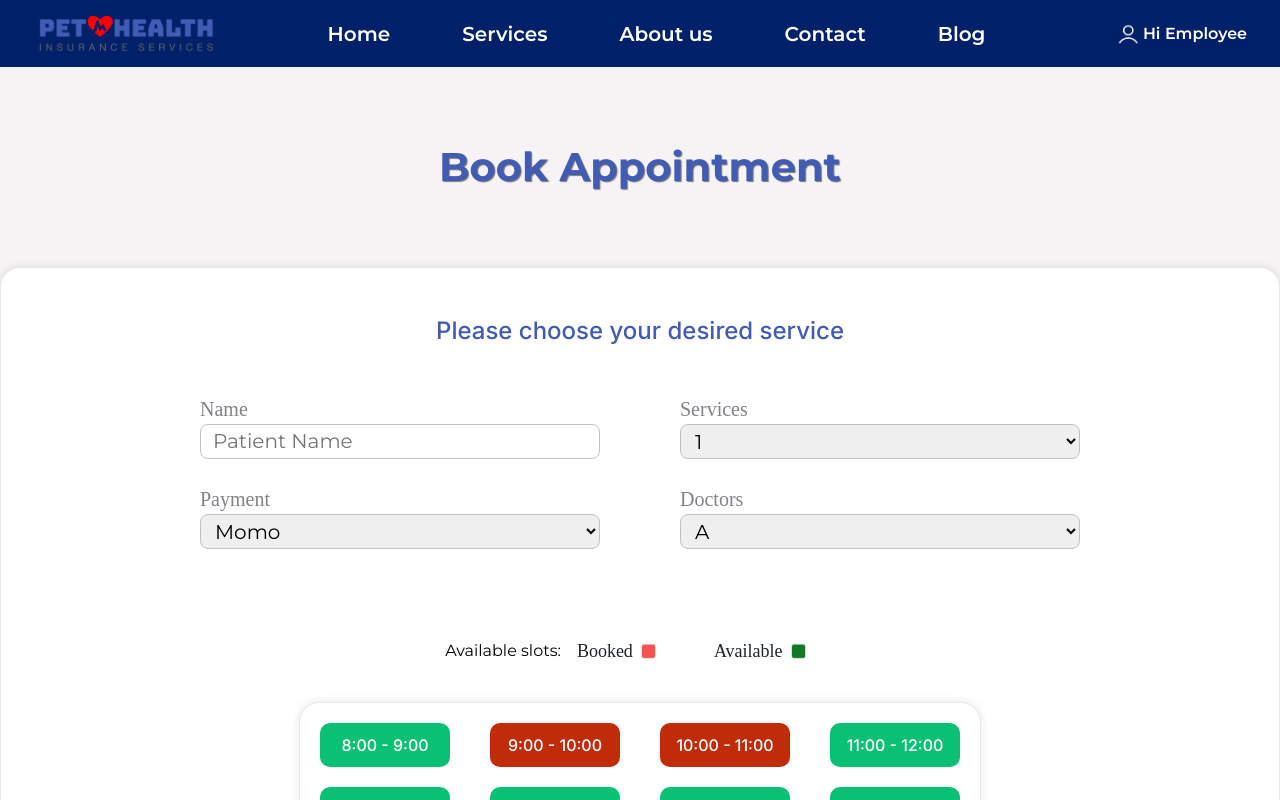
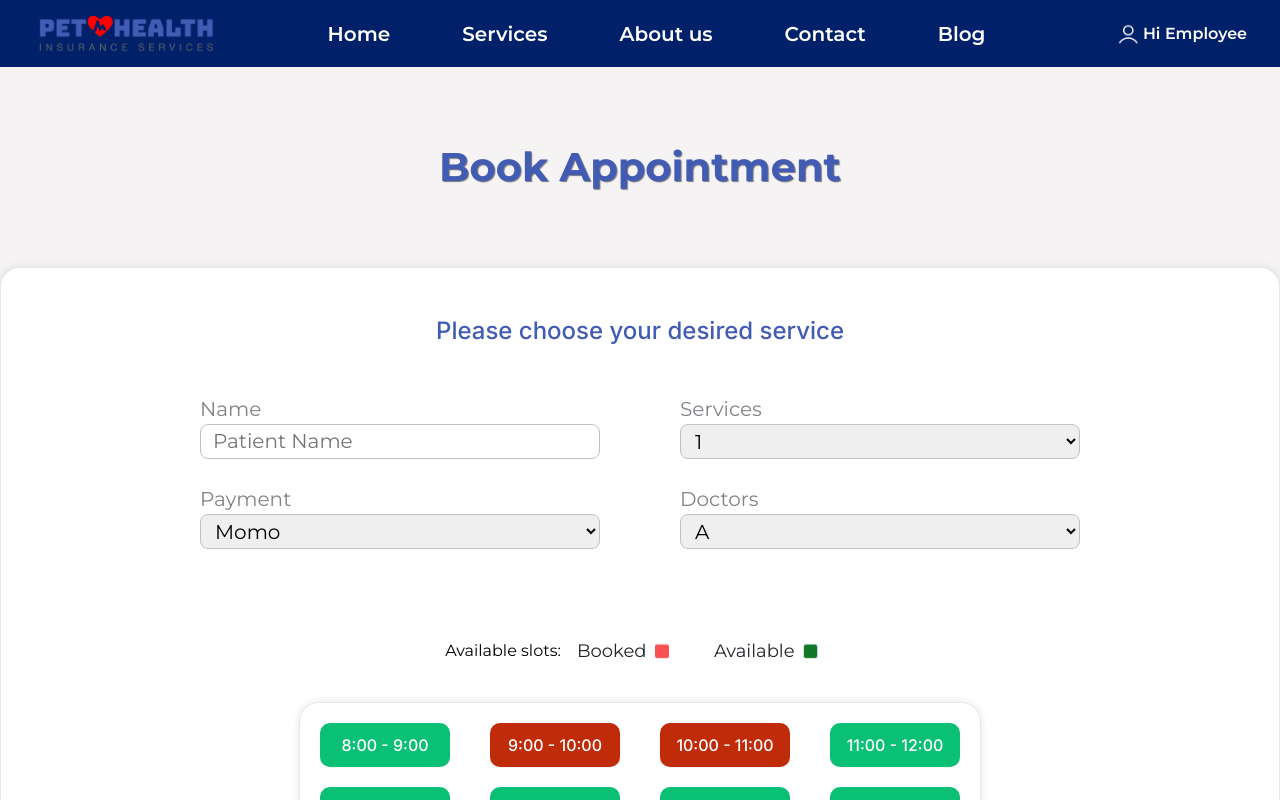
Before and after one commit to thinhlal/SWP391_PetHealthCareSystem, a React (Create React App) app: page /booking in a window 1280 px wide. Shown: the top 800 px of the page. Built offline with nearby package versions, Linux system fonts and the light colour scheme.

Commit message:
27_5_NewTextBookingPage

```diff
--- a/src/App.css
+++ b/src/App.css
@@ -1,3 +1,4 @@
+
 .App {
   text-align: center;
 }
--- a/src/index.css
+++ b/src/index.css
@@ -1,3 +1,4 @@
+
 body {
   margin: 0;
   font-family: -apple-system, BlinkMacSystemFont, 'Segoe UI', 'Roboto', 'Oxygen',
--- a/src/pages/Booking/Booking.css
+++ b/src/pages/Booking/Booking.css
@@ -3,16 +3,12 @@
 * {
   -webkit-font-smoothing: antialiased;
   box-sizing: border-box;
+  font-family: "Montserrat", sans-serif;
 }
 html,
 body {
   margin: 0px;
   height: 100%;
-}
-/* a blue color as a generic focus style */
-button:focus-visible {
-  outline: 2px solid #4a90e2 !important;
-  outline: -webkit-focus-ring-color auto 5px !important;
 }
 .booking-container {
   top: 0;
@@ -92,6 +88,7 @@ button:focus-visible {
   margin-bottom: 5px;
   color: #828288;
   font-size: 20px;
+  font-family: "Montserrat", sans-serif;
 }
 
 .booking-container .name_input {
@@ -201,6 +198,7 @@ button:focus-visible {
 
 .booked-status {
   font-size: 18px;
+  font-family: "Montserrat", sans-serif;
 }
 
 .booking-container .booking-menu {
```
